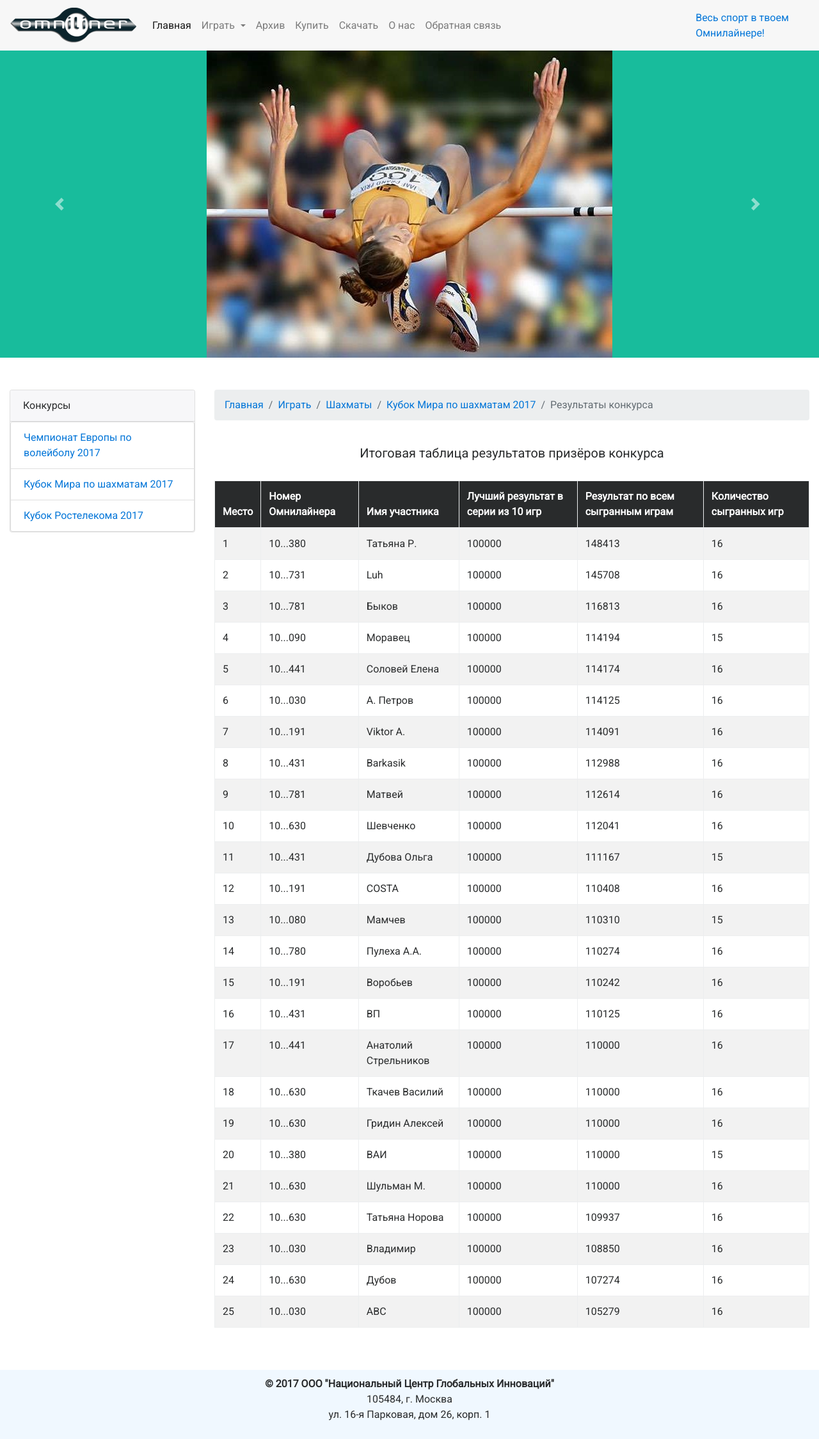
After one commit to kaa-it/omniliner, a Flask app: page /play/chess/world_cup_2017/results.html in a window 1280 px wide. The commit adds this page. Shown: the whole page at 64% size. Run offline with Flask 2, Linux system fonts and the light colour scheme; some libraries are stand-ins or nearby versions.

Commit message:
Chess results and Rostelecom Cup 2017 added.

```diff
--- a/app/main/views.py
+++ b/app/main/views.py
@@ -28,21 +28,25 @@ def play_chess_world_cup_2017_rules():
 def play_chess_world_cup_2017_games():
     return render_template('/play/chess/world_cup_2017/games.html')
 
-@main.route('/play/gymnastics/index.html')
-def play_gymnastics():
-    return render_template('play/gymnastics/index.html')
+@main.route('/play/chess/world_cup_2017/results.html')
+def play_chess_world_cup_2017_results():
+    return render_template('play/chess/world_cup_2017/results.html')
 
-@main.route('/play/gymnastics/world_champ_2017/index.html')
-def play_gymnastics_world_champ_2017():
-    return render_template('play/gymnastics/world_champ_2017/index.html')
+@main.route('/play/skating/index.html')
+def play_skating():
+    return render_template('play/skating/index.html')
 
-@main.route('/play/gymnastics/world_champ_2017/rules.html')
-def play_gymnastics_world_champ_2017_rules():
-    return render_template('play/gymnastics/world_champ_2017/rules.html')
+@main.route('/play/skating/rostelecom_cup_2017/index.html')
+def play_skating_rostelecom_cup_2017():
+    return render_template('play/skating/rostelecom_cup_2017/index.html')
 
-@main.route('/play/gymnastics/world_champ_2017/games.html')
-def play_gymnastics_world_champ_2017_games():
-    return render_template('play/gymnastics/world_champ_2017/games.html')
+@main.route('/play/skating/rostelecom_cup_2017/rules.html')
+def play_skating_rostelecom_cup_2017_rules():
+    return render_template('play/skating/rostelecom_cup_2017/rules.html')
+
+@main.route('/play/skating/rostelecom_cup_2017/games.html')
+def play_skating_rostelecom_cup_2017_games():
+    return render_template('play/skating/rostelecom_cup_2017/games.html')
 
 @main.route('/play/volleyball/index.html')
 def play_volleyball():
--- a/app/templates/base.html
+++ b/app/templates/base.html
@@ -42,7 +42,7 @@
           <div class="dropdown-menu" aria-labelledby="navbarPlayMenuLink">
             <a class="dropdown-item" href="{{ url_for('main.play_volleyball') }}">Волейбол</a>
             <a class="dropdown-item" href="{{ url_for('main.play_chess') }}">Шахматы</a>
-            <a class="dropdown-item" href="{{ url_for('main.play_gymnastics') }}">Спортивная гимнастика</a>
+            <a class="dropdown-item" href="{{ url_for('main.play_skating') }}">Фигурное катание</a>
           </div>
         </li>
         <li class="nav-item">
@@ -160,7 +160,7 @@
                 <a class="card-link" href="{{ url_for('main.play_chess_world_cup_2017') }}">Кубок Мира по шахматам 2017</a>
               </li>
               <li class="list-group-item">
-                <a class="card-link" href="{{ url_for('main.play_gymnastics_world_champ_2017') }}">Чемпионат Мира по спортивной гимнастике 2017</a>
+                <a class="card-link" href="{{ url_for('main.play_skating_rostelecom_cup_2017') }}">Кубок Ростелекома 2017</a>
               </li>
             </ul>
           </div>
--- a/app/templates/play/chess/world_cup_2017/games.html
+++ b/app/templates/play/chess/world_cup_2017/games.html
@@ -6,7 +6,7 @@
     <li class="breadcrumb-item"><a href="/">Главная</a></li>
     <li class="breadcrumb-item"><a href="{{ url_for('main.play') }}">Играть</a></li>
     <li class="breadcrumb-item"><a href="{{ url_for('main.play_chess') }}">Шахматы</a></li>
-    <li class="breadcrumb-item"><a href="{{ url_for('main.play_chess_world_cup_2017') }}">Кубок Мира по шахматы 2017</a></li>
+    <li class="breadcrumb-item"><a href="{{ url_for('main.play_chess_world_cup_2017') }}">Кубок Мира по шахматам 2017</a></li>
     <li class="breadcrumb-item active">Коды партий</li>
 </ol>
 
--- a/app/templates/play/chess/world_cup_2017/index.html
+++ b/app/templates/play/chess/world_cup_2017/index.html
@@ -14,7 +14,7 @@
 <ol>
     <li><a href="{{ url_for('main.play_chess_world_cup_2017_rules') }}">Правила проведения конкурса</a></li>
     <li><a href="{{ url_for('main.play_chess_world_cup_2017_games') }}">Коды партий</a></li>
-    <li><a href="http://46.165.248.101/results.php">Таблица результатов</a></li>
+    <li><a href="{{ url_for('main.play_chess_world_cup_2017_results') }}">Таблица результатов</a></li>
 </ol>
 
 {% endblock %}
--- /dev/null
+++ b/app/templates/play/chess/world_cup_2017/results.html
@@ -0,0 +1,234 @@
+{% extends "base.html" %}
+{% block title %}Результаты конкурса{% endblock %}
+{% block page_content %}
+
+<ol class="breadcrumb">
+    <li class="breadcrumb-item"><a href="/">Главная</a></li>
+    <li class="breadcrumb-item"><a href="{{ url_for('main.play') }}">Играть</a></li>
+    <li class="breadcrumb-item"><a href="{{ url_for('main.play_chess') }}">Шахматы</a></li>
+    <li class="breadcrumb-item"><a href="{{ url_for('main.play_chess_world_cup_2017') }}">Кубок Мира по шахматам 2017</a></li>
+    <li class="breadcrumb-item active">Результаты конкурса</li>
+</ol>
+
+<br>
+
+<h5 class="text-center">Итоговая таблица результатов призёров конкурса</h5>
+
+<br>
+
+<table class="table table-responsive table-striped table-bordered">
+    <thead class="thead-inverse">
+        <tr>
+            <th>Место</th>
+            <th>Номер Омнилайнера</th>
+            <th>Имя участника</th>
+            <th>Лучший результат в серии из 10 игр</th>
+            <th>Результат по всем сыгранным играм</th>
+            <th>Количество сыгранных игр</th
+        </tr>
+    </thead>
+    <tbody>
+        <tr>
+            <td>1</td>
+            <td>10...380</td>
+            <td>Татьяна Р.</td>
+            <td>100000</td>
+            <td>148413</td>
+            <td>16</td>
+        </tr>
+        <tr>
+            <td>2</td>
+            <td>10...731</td>
+            <td>Luh</td>
+            <td>100000</td>
+            <td>145708</td>
+            <td>16</td>
+        </tr>
+        <tr>
+            <td>3</td>
+            <td>10...781</td>
+            <td>Быков</td>
+            <td>100000</td>
+            <td>116813</td>
+            <td>16</td>
+        </tr>
+        <tr>
+            <td>4</td>
+            <td>10...090</td>
+            <td>Моравец</td>
+            <td>100000</td>
+            <td>114194</td>
+            <td>15</td>
+        </tr>
+        <tr>
+            <td>5</td>
+            <td>10...441</td>
+            <td>Соловей Елена</td>
+            <td>100000</td>
+            <td>114174</td>
+            <td>16</td>
+        </tr>
+        <tr>
+            <td>6</td>
+            <td>10...030</td>
+            <td>А. Петров</td>
+            <td>100000</td>
+            <td>114125</td>
+            <td>16</td>
+        </tr>
+        <tr>
+            <td>7</td>
+            <td>10...191</td>
+            <td>Viktor A.</td>
+            <td>100000</td>
+            <td>114091</td>
+            <td>16</td>
+        </tr>
+        <tr>
+            <td>8</td>
+            <td>10...431</td>
+            <td>Barkasik</td>
+            <td>100000</td>
+            <td>112988</td>
+            <td>16</td>
+        </tr>
+        <tr>
+            <td>9</td>
+            <td>10...781</td>
+            <td>Матвей</td>
+            <td>100000</td>
+            <td>112614</td>
+            <td>16</td>
+        </tr>
+        <tr>
+            <td>10</td>
+            <td>10...630</td>
+            <td>Шевченко</td>
+            <td>100000</td>
+            <td>112041</td>
+            <td>16</td>
+        </tr>
+        <tr>
+            <td>11</td>
+            <td>10...431</td>
+            <td>Дубова Ольга</td>
+            <td>100000</td>
+            <td>111167</td>
+            <td>15</td>
+        </tr>
+        <tr>
+            <td>12</td>
+            <td>10...191</td>
+            <td>COSTA</td>
+            <td>100000</td>
+            <td>110408</td>
+            <td>16</td>
+        </tr>
+        <tr>
+            <td>13</td>
+            <td>10...080</td>
+            <td>Мамчев</td>
+            <td>100000</td>
+            <td>110310</td>
+            <td>15</td>
+        </tr>
+        <tr>
+            <td>14</td>
+            <td>10...780</td>
+            <td>Пулеха А.А.</td>
+            <td>100000</td>
+            <td>110274</td>
+            <td>16</td>
+        </tr>
+        <tr>
+            <td>15</td>
+            <td>10...191</td>
+            <td>Воробьев</td>
+            <td>100000</td>
+            <td>110242</td>
+            <td>16</td>
+        </tr>
+        <tr>
+            <td>16</td>
+            <td>10...431</td>
+            <td>ВП</td>
+            <td>100000</td>
+            <td>110125</td>
+            <td>16</td>
+        </tr>
+        <tr>
+            <td>17</td>
+            <td>10...441</td>
+            <td>Анатолий Стрельников</td>
+            <td>100000</td>
+            <td>110000</td>
+            <td>16</td>
+        </tr>
+        <tr>
+            <td>18</td>
+            <td>10...630</td>
+            <td>Ткачев Василий</td>
+            <td>100000</td>
+            <td>110000</td>
+            <td>16</td>
+        </tr>
+        <tr>
+            <td>19</td>
+            <td>10...630</td>
+            <td>Гридин Алексей</td>
+            <td>100000</td>
+            <td>110000</td>
+            <td>16</td>
+        </tr>
+        <tr>
+            <td>20</td>
+            <td>10...380</td>
+            <td>ВАИ</td>
+            <td>100000</td>
+            <td>110000</td>
+            <td>15</td>
+        </tr>
+        <tr>
+            <td>21</td>
+            <td>10...630</td>
+            <td>Шульман М.</td>
+            <td>100000</td>
+            <td>110000</td>
+            <td>16</td>
+        </tr>
+        <tr>
+            <td>22</td>
+            <td>10...630</td>
+            <td>Татьяна Норова</td>
+            <td>100000</td>
+            <td>109937</td>
+            <td>16</td>
+        </tr>
+        <tr>
+            <td>23</td>
+            <td>10...030</td>
+            <td>Владимир</td>
+            <td>100000</td>
+            <td>108850</td>
+            <td>16</td>
+        </tr>
+        <tr>
+            <td>24</td>
+            <td>10...630</td>
+            <td>Дубов</td>
+            <td>100000</td>
+            <td>107274</td>
+            <td>16</td>
+        </tr>
+        <tr>
+            <td>25</td>
+            <td>10...030</td>
+            <td>ABC</td>
+            <td>100000</td>
+            <td>105279</td>
+            <td>16</td>
+        </tr>
+    </tbody>
+</table>
+
+{% endblock %}
--- a/app/templates/play/chess/world_cup_2017/rules.html
+++ b/app/templates/play/chess/world_cup_2017/rules.html
@@ -6,7 +6,7 @@
     <li class="breadcrumb-item"><a href="/">Главная</a></li>
     <li class="breadcrumb-item"><a href="{{ url_for('main.play') }}">Играть</a></li>
     <li class="breadcrumb-item"><a href="{{ url_for('main.play_chess') }}">Шахматы</a></li>
-    <li class="breadcrumb-item"><a href="{{ url_for('main.play_chess_world_cup_2017') }}">Кубок Мира по шахматы 2017</a></li>
+    <li class="breadcrumb-item"><a href="{{ url_for('main.play_chess_world_cup_2017') }}">Кубок Мира по шахматам 2017</a></li>
     <li class="breadcrumb-item active">Правила проведения конкурса</li>
 </ol>
 
--- a/app/templates/play/index.html
+++ b/app/templates/play/index.html
@@ -12,7 +12,7 @@
 <ol>
     <li><a href="{{ url_for('main.play_volleyball') }}">Воллейбол</a></li>
     <li><a href="{{ url_for('main.play_chess') }}">Шахматы</a></li>
-    <li><a href="{{ url_for('main.play_gymnastics') }}">Спортивная гимнастика</a></li>
+    <li><a href="{{ url_for('main.play_skating') }}">Фигурное катание</a></li>
 </ol>
 
 {% endblock %}
--- a/app/templates/play/gymnastics/world_champ_2017/rules.html
+++ b/app/templates/play/skating/rostelecom_cup_2017/rules.html
@@ -5,8 +5,8 @@
 <ol class="breadcrumb">
     <li class="breadcrumb-item"><a href="/">Главная</a></li>
     <li class="breadcrumb-item"><a href="{{ url_for('main.play') }}">Играть</a></li>
-    <li class="breadcrumb-item"><a href="{{ url_for('main.play_gymnastics') }}">Спортивная гимнастика</a></li>
-    <li class="breadcrumb-item"><a href="{{ url_for('main.play_gymnastics_world_champ_2017') }}">Чемпионат Мира по спортивной гимнастике 2017</a></li>
+    <li class="breadcrumb-item"><a href="{{ url_for('main.play_skating') }}">Фигурное катание</a></li>
+    <li class="breadcrumb-item"><a href="{{ url_for('main.play_skating_rostelecom_cup_2017') }}">Кубок Ростелекома 2017</a></li>
     <li class="breadcrumb-item active">Правила проведения конкурса</li>
 </ol>
 
```
Also changed, not shown: app/templates/play/gymnastics/index.html (deleted, +0 -17 lines), app/templates/play/gymnastics/world_champ_2017/games.html (deleted, +0 -17 lines), app/templates/play/gymnastics/world_champ_2017/index.html (deleted, +0 -19 lines), app/templates/play/skating/index.html (added, +17 -0 lines), app/templates/play/skating/rostelecom_cup_2017/games.html (added, +17 -0 lines), app/templates/play/skating/rostelecom_cup_2017/index.html (added, +19 -0 lines).
